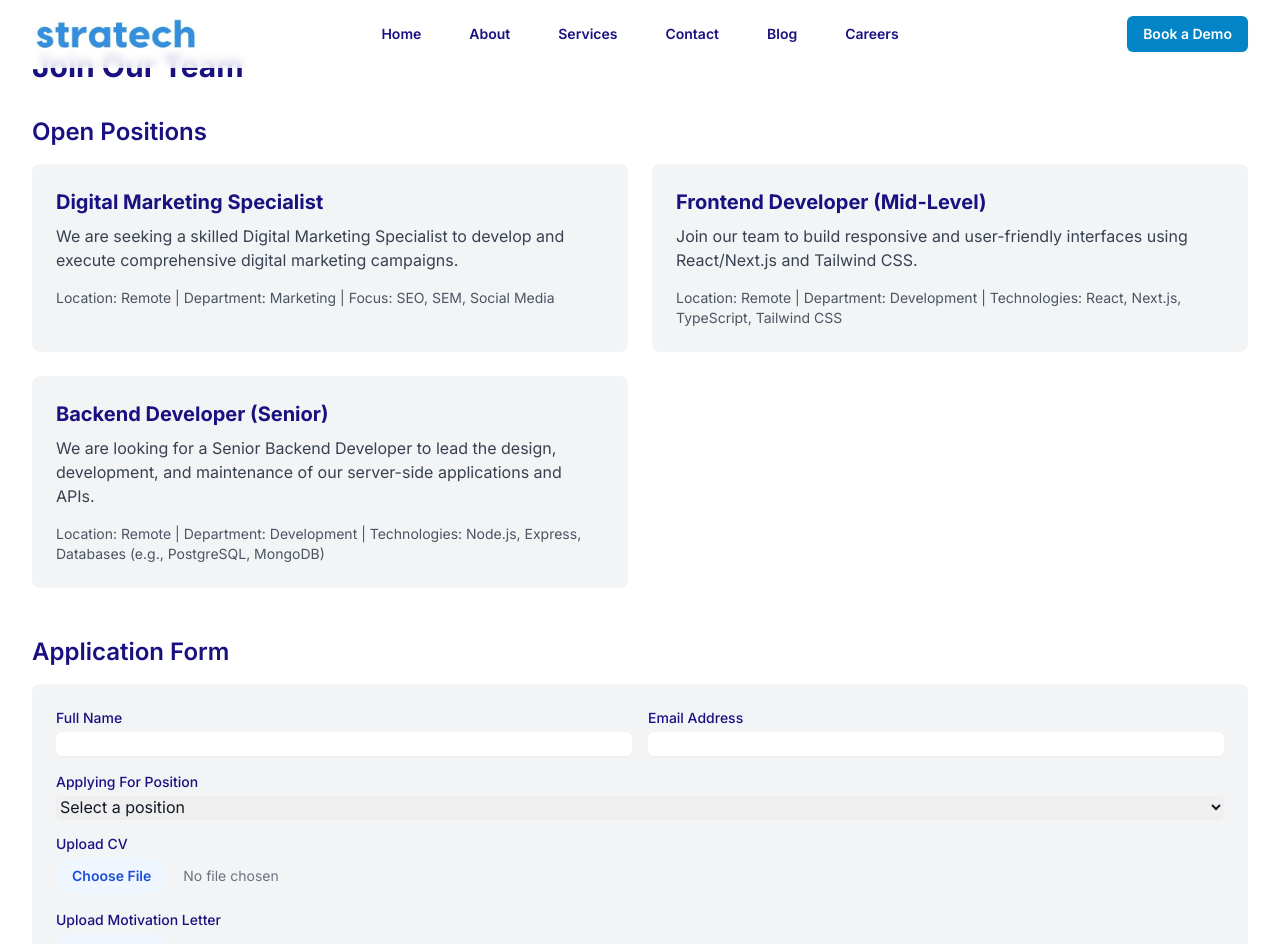
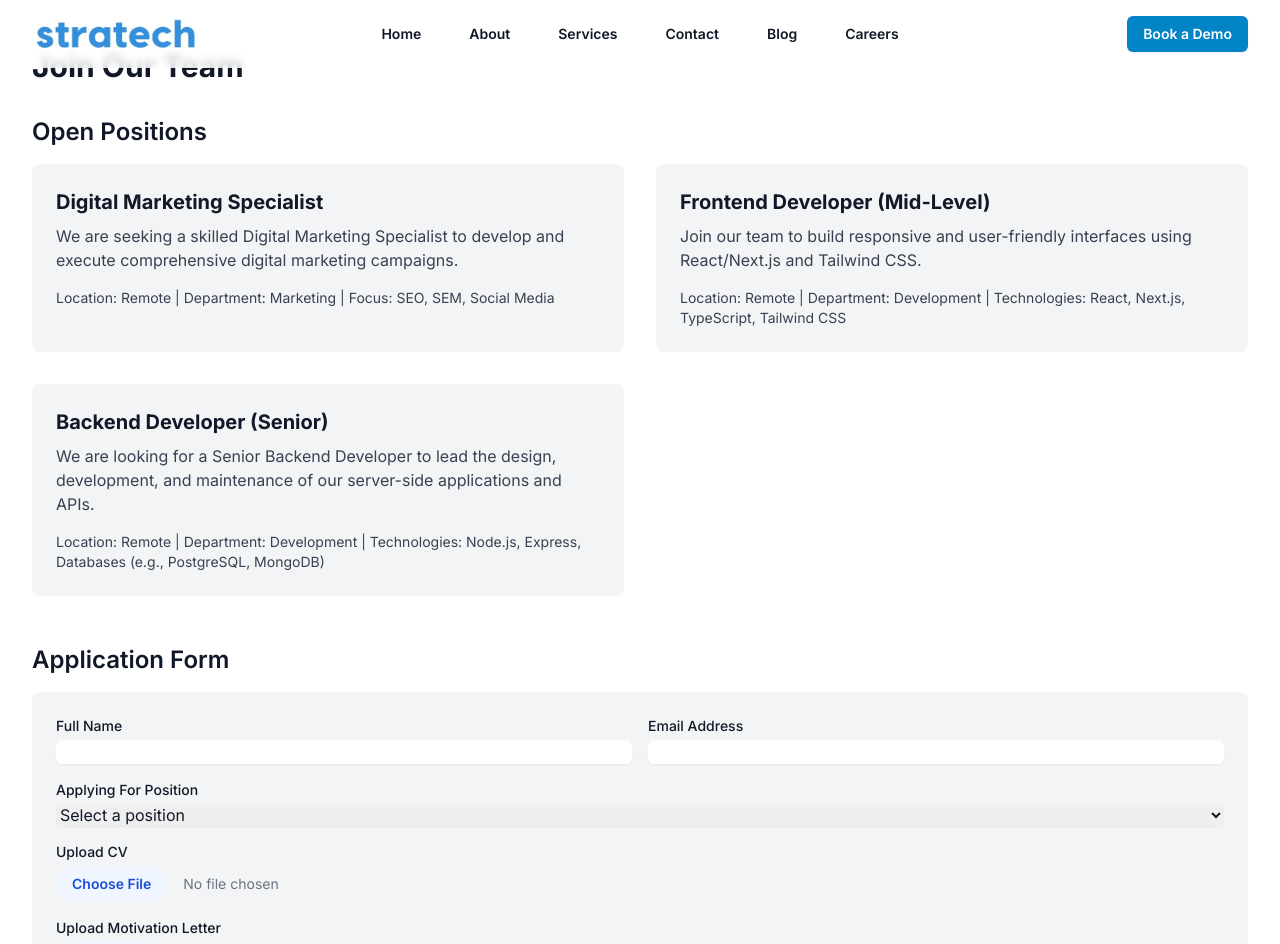
Before and after one commit to Shirryusf/stratech-website, a Next.js app: page /careers in a window 1280 px wide. Shown: the top 944 px of the page. Built offline with nearby package versions, Linux system fonts and the light colour scheme.

Commit message:
feat: Revert text color to black and enhance Blog, About, and Career page layouts

```diff
--- a/app/about/page.tsx
+++ b/app/about/page.tsx
@@ -1,3 +1,4 @@
+import React from 'react';
 import Image from 'next/image'
 
 const team = [
@@ -18,9 +19,33 @@ const team = [
   },
 ]
 
-export default function About() {
+export default function AboutPage() {
   return (
-    <div className="bg-white">
+    <div className="container py-12">
+      <h1 className="text-3xl font-bold mb-8 text-gray-900">About Stratech</h1>
+
+      <section className="mb-12">
+        <h2 className="text-2xl font-semibold mb-4 text-gray-900">Our Mission</h2>
+        <p className="text-gray-700">{/* Add your mission statement here */}</p>
+      </section>
+
+      <section className="mb-12">
+        <h2 className="text-2xl font-semibold mb-4 text-gray-900">Our Vision</h2>
+        <p className="text-gray-700">{/* Add your vision statement here */}</p>
+      </section>
+
+      <section>
+        <h2 className="text-2xl font-semibold mb-4 text-gray-900">Our Values</h2>
+        <ul className="list-disc list-inside text-gray-700">
+          <li>{/* Add value 1 */}</li>
+          <li>{/* Add value 2 */}</li>
+          <li>{/* Add value 3 */}</li>
+          {/* Add more values as needed */}
+        </ul>
+      </section>
+
+      {/* Add sections for Team, History, etc. as needed */}
+
       {/* Vision & Mission */}
       <div className="relative isolate overflow-hidden bg-gradient-to-b from-primary-100/20">
         <div className="container py-24 sm:py-32">
@@ -71,5 +96,5 @@ export default function About() {
         </div>
       </div>
     </div>
-  )
+  );
 }
--- a/app/careers/page.tsx
+++ b/app/careers/page.tsx
@@ -3,50 +3,50 @@ import React from 'react';
 export default function CareersPage() {
   return (
     <div className="container py-12">
-      <h1 className="text-3xl font-bold mb-8 text-dark-blue">Join Our Team</h1>
+      <h1 className="text-3xl font-bold mb-8 text-gray-900">Join Our Team</h1>
 
       <section className="mb-12">
-        <h2 className="text-2xl font-semibold mb-4 text-dark-blue">Open Positions</h2>
-        <div className="grid grid-cols-1 md:grid-cols-2 gap-6">
+        <h2 className="text-2xl font-semibold mb-4 text-gray-900">Open Positions</h2>
+        <div className="grid grid-cols-1 md:grid-cols-2 gap-8">
           {/* Marketing Position */}
           <div className="bg-gray-100 p-6 rounded-lg">
-            <h3 className="text-xl font-bold mb-2 text-dark-blue">Digital Marketing Specialist</h3>
+            <h3 className="text-xl font-bold mb-2 text-gray-900">Digital Marketing Specialist</h3>
             <p className="text-gray-700 mb-4">We are seeking a skilled Digital Marketing Specialist to develop and execute comprehensive digital marketing campaigns.</p>
-            <p className="text-sm text-gray-600">Location: Remote | Department: Marketing | Focus: SEO, SEM, Social Media</p>
+            <p className="text-sm text-gray-700">Location: Remote | Department: Marketing | Focus: SEO, SEM, Social Media</p>
           </div>
 
           {/* Development Position - Level 1 */}
           <div className="bg-gray-100 p-6 rounded-lg">
-            <h3 className="text-xl font-bold mb-2 text-dark-blue">Frontend Developer (Mid-Level)</h3>
+            <h3 className="text-xl font-bold mb-2 text-gray-900">Frontend Developer (Mid-Level)</h3>
             <p className="text-gray-700 mb-4">Join our team to build responsive and user-friendly interfaces using React/Next.js and Tailwind CSS.</p>
-            <p className="text-sm text-gray-600">Location: Remote | Department: Development | Technologies: React, Next.js, TypeScript, Tailwind CSS</p>
+            <p className="text-sm text-gray-700">Location: Remote | Department: Development | Technologies: React, Next.js, TypeScript, Tailwind CSS</p>
           </div>
 
           {/* Development Position - Level 2 */}
           <div className="bg-gray-100 p-6 rounded-lg">
-            <h3 className="text-xl font-bold mb-2 text-dark-blue">Backend Developer (Senior)</h3>
+            <h3 className="text-xl font-bold mb-2 text-gray-900">Backend Developer (Senior)</h3>
             <p className="text-gray-700 mb-4">We are looking for a Senior Backend Developer to lead the design, development, and maintenance of our server-side applications and APIs.</p>
-            <p className="text-sm text-gray-600">Location: Remote | Department: Development | Technologies: Node.js, Express, Databases (e.g., PostgreSQL, MongoDB)</p>
+            <p className="text-sm text-gray-700">Location: Remote | Department: Development | Technologies: Node.js, Express, Databases (e.g., PostgreSQL, MongoDB)</p>
           </div>
         </div>
       </section>
 
       <section>
-        <h2 className="text-2xl font-semibold mb-4 text-dark-blue">Application Form</h2>
+        <h2 className="text-2xl font-semibold mb-4 text-gray-900">Application Form</h2>
         <form className="bg-gray-100 p-6 rounded-lg">
           <div className="grid grid-cols-1 md:grid-cols-2 gap-4 mb-4">
             <div>
-              <label htmlFor="name" className="block text-sm font-medium text-dark-blue">Full Name</label>
+              <label htmlFor="name" className="block text-sm font-medium text-gray-900">Full Name</label>
               <input type="text" name="name" id="name" className="mt-1 block w-full rounded-md border-gray-300 shadow-sm" />
             </div>
             <div>
-              <label htmlFor="email" className="block text-sm font-medium text-dark-blue">Email Address</label>
+              <label htmlFor="email" className="block text-sm font-medium text-gray-900">Email Address</label>
               <input type="email" name="email" id="email" className="mt-1 block w-full rounded-md border-gray-300 shadow-sm" />
             </div>
           </div>
 
           <div className="mb-4">
-            <label htmlFor="position" className="block text-sm font-medium text-dark-blue">Applying For Position</label>
+            <label htmlFor="position" className="block text-sm font-medium text-gray-900">Applying For Position</label>
             <select id="position" name="position" className="mt-1 block w-full rounded-md border-gray-300 shadow-sm">
               <option value="">Select a position</option>
               <option value="digital-marketing-specialist">Digital Marketing Specialist</option>
@@ -56,17 +56,17 @@ export default function CareersPage() {
           </div>
 
           <div className="mb-4">
-            <label htmlFor="cv" className="block text-sm font-medium text-dark-blue">Upload CV</label>
+            <label htmlFor="cv" className="block text-sm font-medium text-gray-900">Upload CV</label>
             <input type="file" name="cv" id="cv" className="mt-1 block w-full text-sm text-gray-500 file:mr-4 file:py-2 file:px-4 file:rounded-full file:border-0 file:text-sm file:font-semibold file:bg-blue-50 file:text-blue-700 hover:file:bg-blue-100" />
           </div>
 
           <div className="mb-6">
-            <label htmlFor="motivationLetter" className="block text-sm font-medium text-dark-blue">Upload Motivation Letter</label>
+            <label htmlFor="motivationLetter" className="block text-sm font-medium text-gray-900">Upload Motivation Letter</label>
             <input type="file" name="motivationLetter" id="motivationLetter" className="mt-1 block w-full text-sm text-gray-500 file:mr-4 file:py-2 file:px-4 file:rounded-full file:border-0 file:text-sm file:font-semibold file:bg-blue-50 file:text-blue-700 hover:file:bg-blue-100" />
           </div>
 
           <div className="flex justify-end">
-            <button type="submit" className="btn btn-primary">Submit Application</button>
+            <button type="submit" className="btn btn-primary px-6 py-3">Submit Application</button>
           </div>
         </form>
       </section>
--- a/components/Navbar.tsx
+++ b/components/Navbar.tsx
@@ -48,7 +48,7 @@ export default function Navbar() {
             <Link
               key={item.name}
               href={item.href}
-              className="text-sm font-semibold leading-6 text-dark-blue hover:text-primary-600"
+              className="text-sm font-semibold leading-6 text-gray-900 hover:text-primary-600"
             >
               {item.name}
             </Link>
@@ -91,7 +91,7 @@ export default function Navbar() {
                   <Link
                     key={item.name}
                     href={item.href}
-                    className="-mx-3 block rounded-lg px-3 py-2 text-base font-semibold leading-7 text-dark-blue hover:bg-gray-50"
+                    className="-mx-3 block rounded-lg px-3 py-2 text-base font-semibold leading-7 text-gray-900 hover:bg-gray-50"
                     onClick={() => setMobileMenuOpen(false)}
                   >
                     {item.name}
--- a/tailwind.config.ts
+++ b/tailwind.config.ts
@@ -21,7 +21,6 @@ const config: Config = {
           800: '#075985',
           900: '#0c4a6e',
         },
-        'dark-blue': '#1A1181',
       },
       fontFamily: {
         sans: ['var(--font-inter)'],
```
Also changed, not shown: app/blog/page.tsx (+24 -16 lines).
